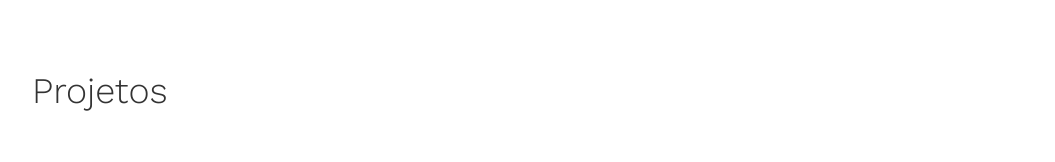
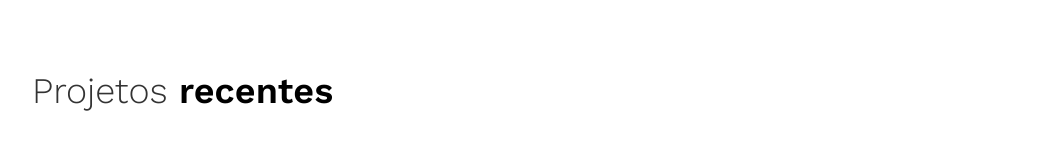
Before and after one commit to maria-luiza-rodrigues-ti/apresentacao-pessoal-frontend, a React (Vite) app: page / in a window 1280 px wide. Shown: the part 2499-2661 px from the top of the page, without its empty margins (96-1151 px from the left). Built offline with nearby package versions, Linux system fonts and the light colour scheme.

Commit message:
styles: adding styles from dark mode

```diff
--- a/src/page/home/components/recent-projects-section.tsx
+++ b/src/page/home/components/recent-projects-section.tsx
@@ -51,8 +51,11 @@ const recentProjetcs = [
 export function RecentProjectsSection() {
   return (
     <section id="#recents-projects" className="mb-32 max-w-5xl mx-auto">
-      <h2 className="text-4xl text-white-70 text-left font-light mb-24">
-        Projetos <span className="text-white font-semibold">Recentes</span>
+      <h2 className="text-4xl text-left font-light mb-24">
+        Projetos{" "}
+        <span className="dark:text-white text-black font-semibold">
+          recentes
+        </span>
       </h2>
       <div className="space-y-24">
         {recentProjetcs.map((project) => {
@@ -73,13 +76,16 @@ export function RecentProjectsSection() {
                 />
               </figure>
               <div className="mt-auto w-1/2">
-                <h3 className="uppercase text-black font-semibold text-3xl mb-4">
+                <h3 className="uppercase text-black dark:text-white font-semibold text-3xl mb-4">
                   {project.name}
                 </h3>
                 <p className="mb-6">{project.description}</p>
                 <ul className="flex flex-wrap gap-8">
                   {project.technologies.map((technologies) => (
-                    <li key={technologies.id} className="text-black">
+                    <li
+                      key={technologies.id}
+                      className="text-black dark:text-white"
+                    >
                       {technologies.icon}
                     </li>
                   ))}
@@ -90,7 +96,7 @@ export function RecentProjectsSection() {
                     className="flex
                     items-center
                     space-x-2
-                    text-white-70
+                    border-white-80
                     hover:text-white
                     transition-all
                     duration-200
--- a/src/page/home/components/technologies-section.tsx
+++ b/src/page/home/components/technologies-section.tsx
@@ -45,7 +45,7 @@ const technologies = [
 
 export function TechnologiesSection() {
   return (
-    <section className="mb-32 max-w-5xl mx-auto text-black">
+    <section className="mb-32 max-w-5xl mx-auto">
       <Splide
         options={{
           perPage: 4,
--- a/src/page/home/home.tsx
+++ b/src/page/home/home.tsx
@@ -27,7 +27,7 @@ export function Home() {
               typeSpeed={40}
               showCursor={false}
             />{" "}
-            <strong className="font-semibold text-black">
+            <strong className="font-semibold text-black dark:text-white">
               <ReactTyped
                 strings={[" Maria Luiza."]}
                 typeSpeed={50}
@@ -37,7 +37,7 @@ export function Home() {
             </strong>
           </h1>
           <p className="mt-20 max-w-5xl mx-auto text-2xl dark:text-neutral-2 text-center font-light">
-            <strong className="font-semibold text-black">
+            <strong className="font-semibold text-black dark:text-white">
               <ReactTyped
                 strings={["Desenvolvedora Front-end"]}
                 typeSpeed={60}
@@ -53,7 +53,7 @@ export function Home() {
                 showCursor={false}
               />
             </span>{" "}
-            <strong className="font-semibold text-black">
+            <strong className="font-semibold text-black dark:text-white">
               <ReactTyped
                 strings={["React, TypeScript e plataformas de e-commerce"]}
                 typeSpeed={60}
@@ -75,7 +75,7 @@ export function Home() {
           <a href="#technologies" className="flex justify-center mt-32">
             <ChevronDown
               size={64}
-              className="text-white-70 hover:text-white transition-all"
+              className="text-white-70 hover:text-black dark:hover:text-white dark:text-neutral-1 transition-all"
             />
           </a>
         </section>
```
